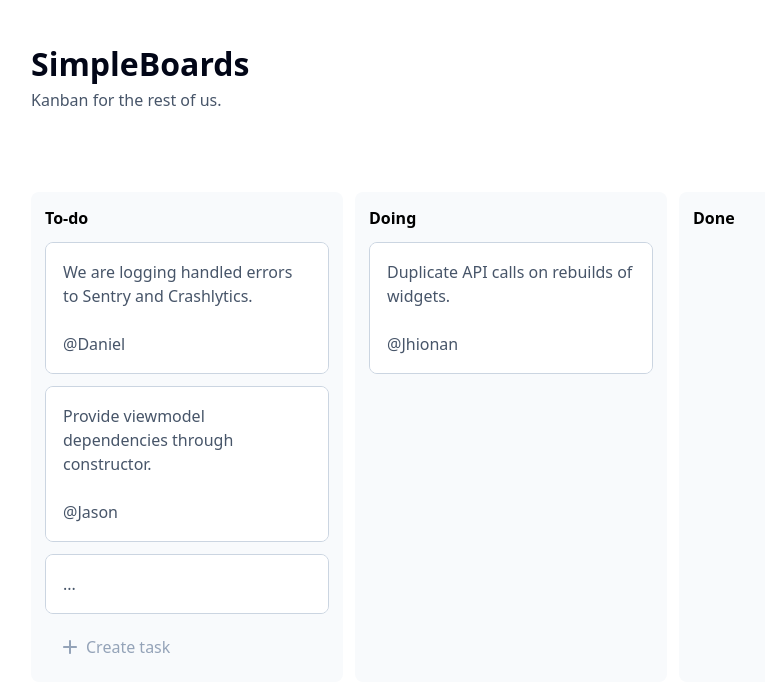
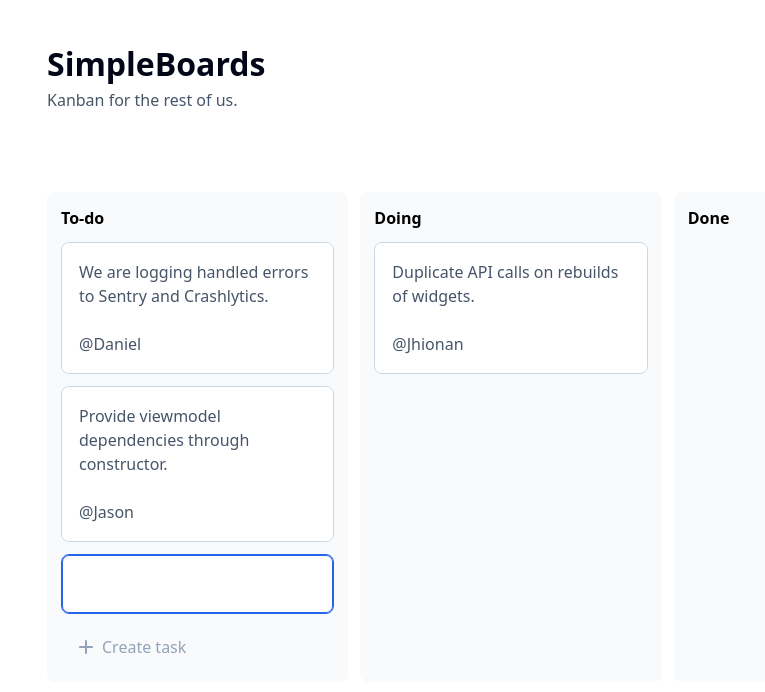
Before and after one commit to soyllamas/simpleboard, a SvelteKit app: page / in a window 1280 px wide. Both pictures are taken after a click on the element "Create task". Shown: the top 692 px of the page, without its empty margins (129-894 px from the left). Built offline with nearby package versions, Linux system fonts and the light colour scheme.

Commit message:
feat: users can now add new tasks properly

```diff
--- a/src/routes/+page.svelte
+++ b/src/routes/+page.svelte
@@ -46,6 +46,9 @@
         return tasks.filter((task) => task.status === "done");
     });
 
+    let addTask = $state(false);
+    let addTaskInput = $state<HTMLDivElement>();
+
     const columns = $derived([
         {
             "id": "todo",
@@ -82,8 +85,9 @@
         tasks.push(task!)
     }
 
-    function onKeyPress(event: KeyboardEvent, task: Task) {
-        if (event.key === 'Enter' && !event.shiftKey) {
+    function onKeyDownUpdateTask(event: KeyboardEvent, task: Task) {
+        const isEnter = event.key === 'Enter' && !event.shiftKey
+        if (isEnter) {
             task.instance.blur()
             if (task.title === '') {
                 tasks = tasks.filter((t) => t.id !== task.id)
@@ -91,18 +95,42 @@
         }
     }
 
-    function onCreateTask() {
-        tasks.push({
-            "id": `${Date.now().toString()}`,
-            "status": "todo",
-            "title": "...",
-            "editable": false,
-        } as Task)
+    function onKeyDownCreateTask(event: KeyboardEvent) {
+        const isEnter = event.key === 'Enter' && !event.shiftKey
+        if (isEnter) {
+            const isNotEmpty = addTaskInput!.innerText.length > 0
+            if (isNotEmpty)
+                tasks.push({
+                    "id": `${Date.now().toString()}`,
+                    "status": "todo",
+                    "title": addTaskInput?.innerText,
+                    "editable": false,
+                } as Task)
+            addTaskInput!.innerText = ''
+            addTask = false
+        }
+    }
+
+    function onCreateTaskPressed() {
+        addTask = true
+        setTimeout(() => {
+            addTaskInput?.focus();
+            _setCursorAtEnd()
+        })
+    }
+
+    function _setCursorAtEnd() {
+        const selection = window.getSelection();
+        const range = document.createRange();
+        range.selectNodeContents(addTaskInput!);
+        range.collapse(false);
+        selection!.removeAllRanges();
+        selection!.addRange(range);
     }
 
 </script>
 
-<div class="max-w-[960px] mx-auto">
+<div class="max-w-[960px] mx-auto px-4">
     <h1 class="text-slate-950 text-[32px] font-bold pt-[40px]">SimpleBoards</h1>
     <h2 class="text-slate-600 pb-[80px]">Kanban for the rest of us.</h2>
     <div class="grid grid-cols-3 gap-[12px]">
@@ -124,7 +152,7 @@
                                  class="text-slate-600 whitespace-pre-line min-h-4 outline-none"
                                  onfocusin={() => task.editable = true}
                                  onfocusout={() => task.editable = false}
-                                 onkeydown={(event) => onKeyPress(event, task)}
+                                 onkeydown={(event) => onKeyDownUpdateTask(event, task)}
                                  bind:this={task.instance}
                                  bind:innerText={task.title}
                                  role="none">
@@ -133,8 +161,22 @@
                     </div>
                 {/each}
                 {#if id === "todo"}
+                    <div class="rounded-[8px] border-[1px] border-slate-300 mb-[12px] skew-x-0 cursor-pointer selected"
+                         class:hidden={!addTask}
+                         role="none">
+                        <div class="bg-white rounded-[7px] p-[16px] border-transparent border-[1px] selected">
+                            <div contenteditable="true"
+                                 class="text-slate-600 whitespace-pre-line min-h-4 outline-none"
+                                 onfocusin={() => addTask = true}
+                                 onfocusout={() => addTask = false}
+                                 onkeydown={(event) => onKeyDownCreateTask(event)}
+                                 bind:this={addTaskInput}
+                                 role="none">
+                            </div>
+                        </div>
+                    </div>
                     <div class="flex justify-start px-3 py-2 rounded-[8px] border-[1px] border-transparent group hover:border-slate-300 hover:bg-white cursor-pointer mb-[12px]"
-                         onclick={() => onCreateTask()}
+                         onclick={() => onCreateTaskPressed()}
                          role="none">
                         <svg xmlns="http://www.w3.org/2000/svg"
                              height="24"
```
Also changed, not shown: static/favicon.png.
